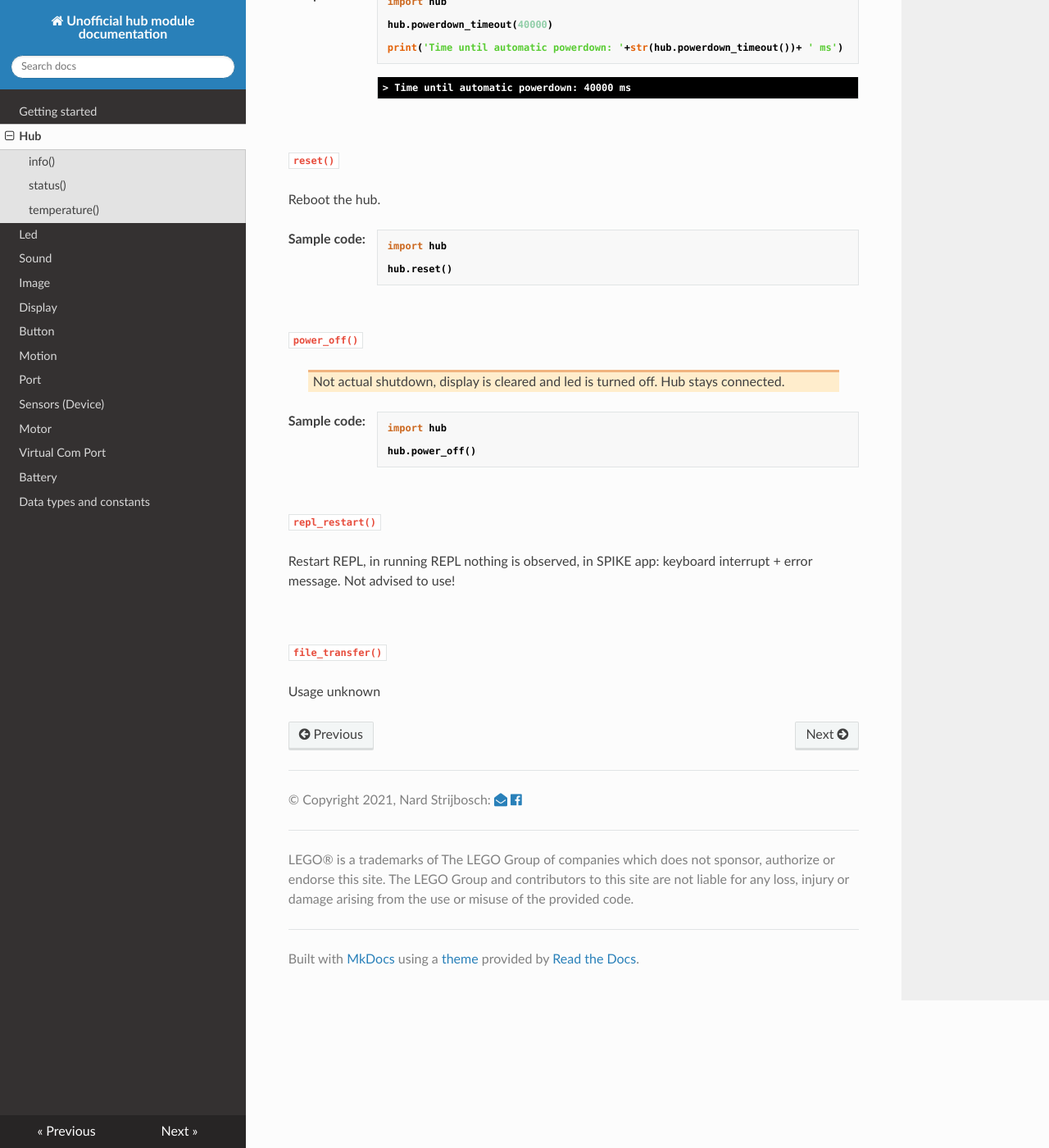
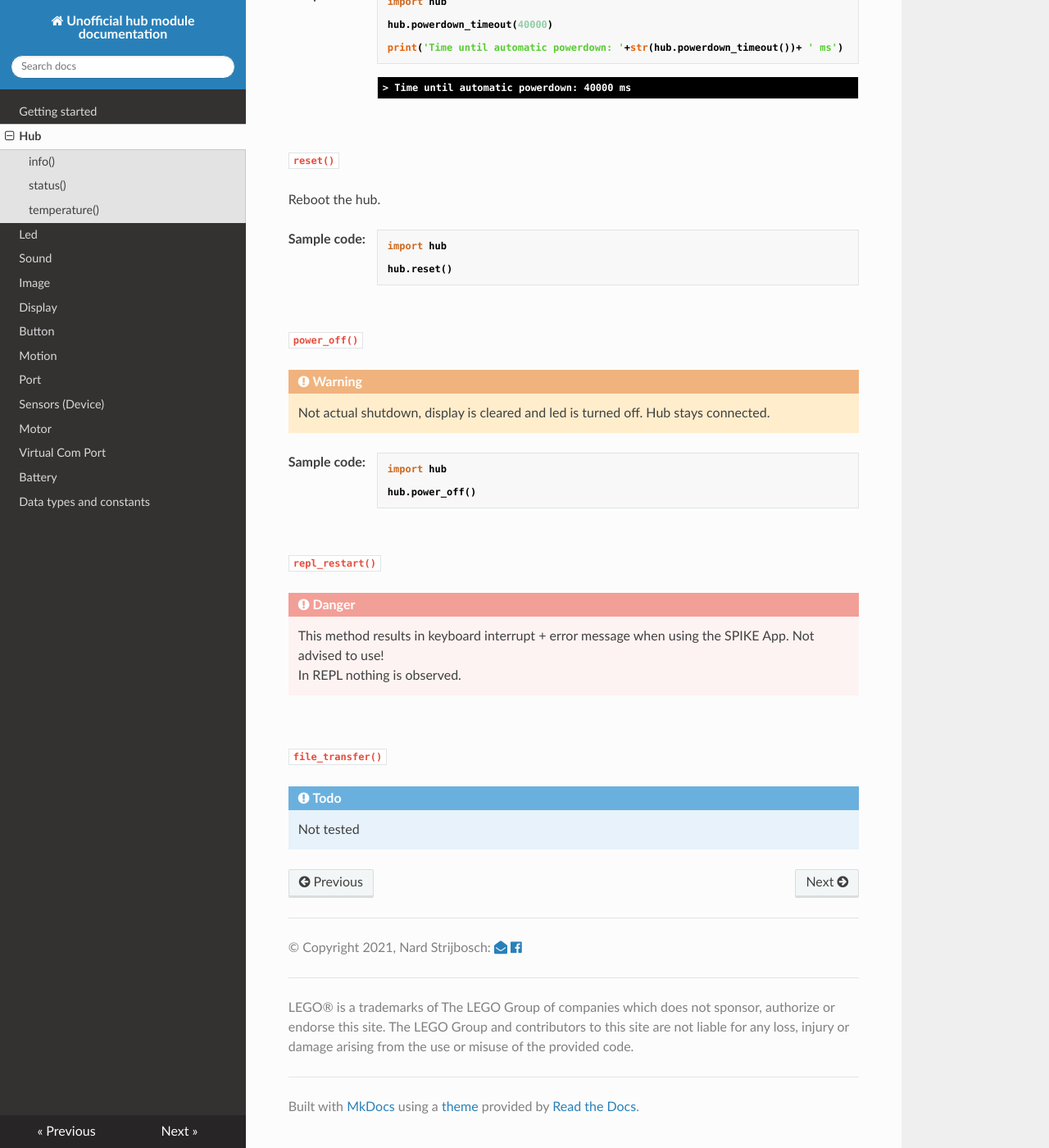
Before and after one commit to NStrijbosch/hub-module-notes, an MkDocs documentation site: the page built from docs/hub.md, in a window 1280 px wide and 1400 px high, scrolled down 1834 px. Shown: the whole window at 82% size. Built offline with MkDocs 1.6.1, drawn with Linux system fonts in a browser that asks for light colours; nearby versions of some CDN libraries.

Commit message:
Update hub.md

````diff
--- a/docs/hub.md
+++ b/docs/hub.md
@@ -128,11 +128,12 @@ import hub
 hub.reset()
 ```
 
-## power_off() TODO
+## power_off()
 
 `power_off()`
 
-> Not actual shutdown, display is cleared and led is turned off. Hub stays connected.
+!!! Warning
+    Not actual shutdown, display is cleared and led is turned off. Hub stays connected.
 
 __Sample code:__
 ``` python
@@ -145,11 +146,14 @@ hub.power_off()
 
 `repl_restart()`
 
-Restart REPL, in running REPL nothing is observed, in SPIKE app: keyboard interrupt + error message. Not advised to use!
+!!! danger
+    This method results in keyboard interrupt + error message when using the SPIKE App. Not advised to use!
+    In REPL nothing is observed.
 
 
 ## file_tansfer() TODO
 
 `file_transfer()`
 
-Usage unknown
+!!! todo
+    Not tested
````
